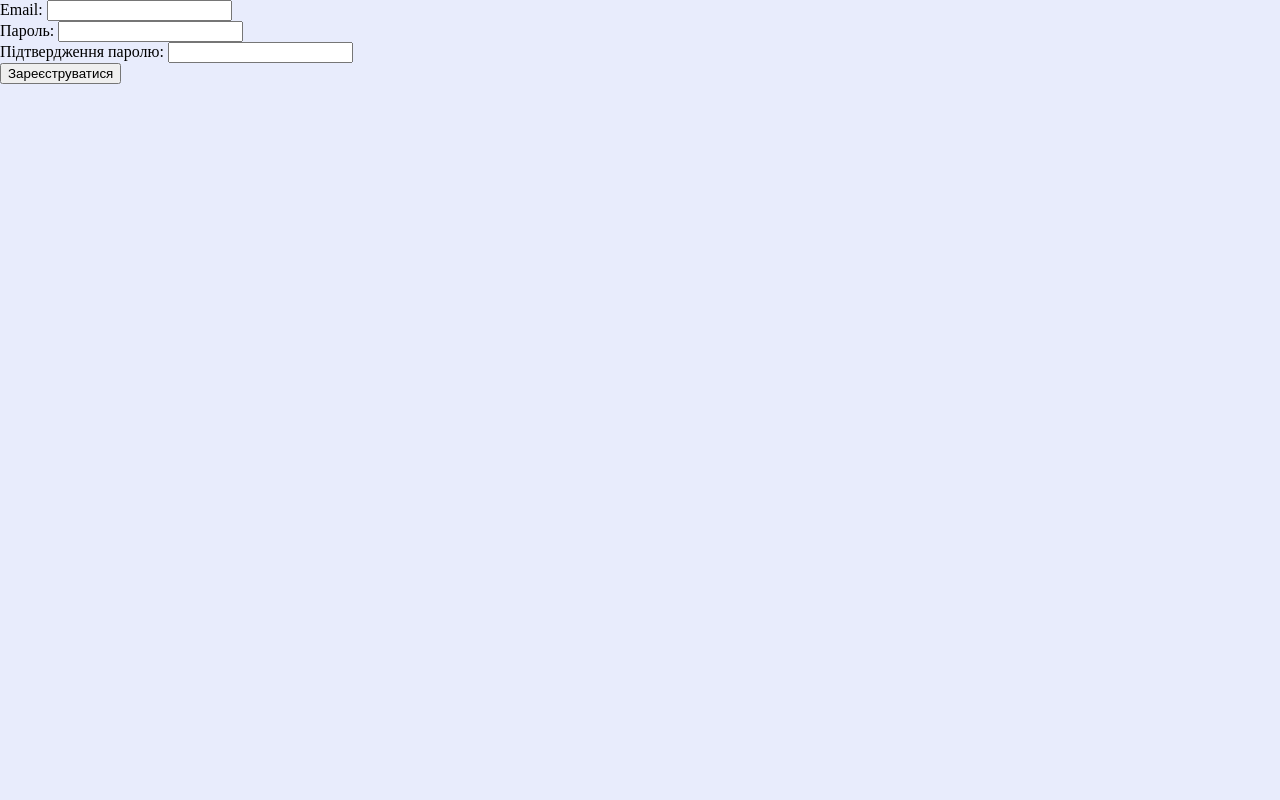
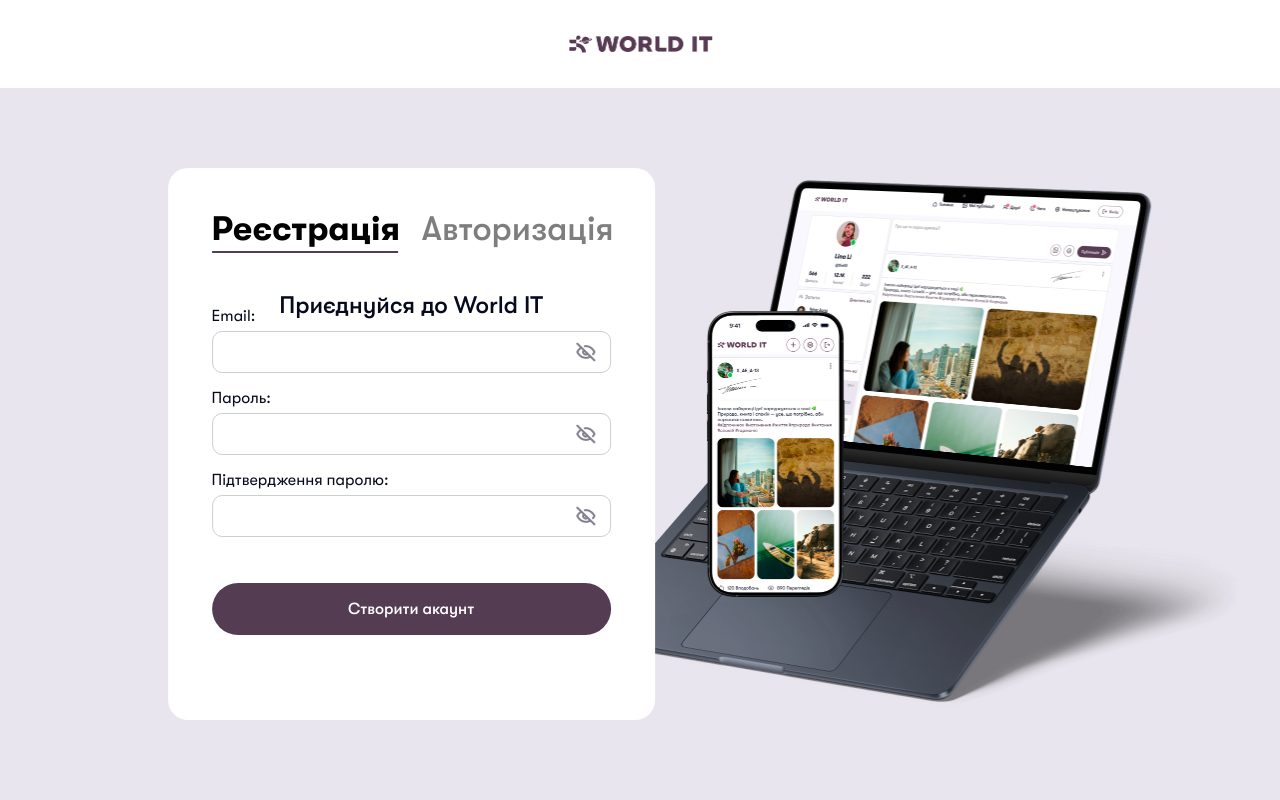
Before and after one commit to Nikita-Hodovanyj/Social_Media, a Django app: page /login/reg/ in a window 1280 px wide. Run offline with Django 5.2, Linux system fonts and the light colour scheme; some web fonts are replaced.

Commit message:
do css registration and logout

```diff
--- /dev/null
+++ b/login/static/css/reg.css
@@ -0,0 +1,217 @@
+.header-reg {
+    display: flex;
+    box-sizing: border-box;
+    height: 88px;
+    align-items: center;
+    background-color: white;
+    justify-content: center;
+    padding: 24px 80px;
+    width: 100%;
+}
+
+.main {
+    display: flex;
+    align-items: center;
+    justify-content: center;
+    width: 100%;
+    position: relative;
+    min-height: calc(100vh - 88px);
+}
+
+body {
+    margin: 0;
+    padding: 0;
+    width: 100vw;
+    min-height: 100vh;
+    box-sizing: border-box;
+    background-color: #E9E5EE;
+    display: flex;
+    flex-direction: column;
+    align-items: center;
+    overflow-x: hidden;
+}
+
+.header-reg img {
+    width: 145px;
+    height: 18px;
+}
+
+.background {
+    width: 679.30px;
+    height: 527.10px;
+    position: absolute;
+    right: 50%;
+    transform: translateX(19%);
+    margin-right: -487px;
+    z-index: 1;
+}
+
+.background img {
+    width: 679.30px;
+    height: 527.10px;
+}
+
+.registr {
+    box-sizing: border-box;
+    width: 487px;
+    height: 552px;
+    border-radius: 20px;
+    padding: 44px;
+    gap: 36px;
+    background-color: white;
+    z-index: 2;
+    position: relative;
+    transform: translatex(-47%);
+
+}
+
+.choice{
+    display: flex;
+    justify-content: space-between;
+
+
+    width: 399px;
+    height: 47px;
+    gap: 24px;
+
+}
+.choice-reg{
+    width: 186;
+    height: 47;
+    gap: 8px;
+
+}
+.text-reg{
+
+    display: flex;
+    font-family: GT Walsheim Pro;
+    font-weight: 700;
+    font-size: 34px;
+    line-height: 100%;
+    letter-spacing: -1%;
+    text-align: center;
+    border-bottom: 2px solid #543C52;
+    padding-bottom: 5px;
+
+}
+.choice-auth{
+    width: 189px;
+    height: 33px;
+    gap: 8px;
+    opacity: 0.5;
+
+
+}
+.text-auth{
+    display: flex;
+    font-family: GT Walsheim Pro;
+    font-weight: 500;
+    font-size: 34px;
+    line-height: 100%;
+    letter-spacing: -1%;
+    text-align: center;
+
+}
+.text-join{
+
+    color: #070A1C;
+    padding: 34px;
+
+    font-family: GT Walsheim Pro;
+    font-weight: 500;
+    font-size: 24px;
+    line-height: 100%;
+    letter-spacing: -1%;
+    text-align: center;
+
+}
+form{
+    display: flex;
+    flex-direction: column;
+    margin-top: 5px;
+
+    align-items: center;
+    justify-content: center;
+    width: 399px;
+    height: 230px;
+    gap: 16px;
+    box-sizing: border-box;
+
+}
+
+.form-div input[type="email"],
+.form-div input[type="password"],
+.form-div input[type="text"] {
+    display: flex;
+    width: 399px;
+    height: 42px;
+
+    border: 1px solid #CDCED2;
+    border-radius: 10px;
+    gap: 10px;
+    padding-top: 10px;
+    padding-right: 16px;
+    padding-bottom: 10px;
+    padding-left: 16px;
+    border-width: 1px;
+
+}
+
+.input{
+    display: flex;
+    align-items: center;
+
+}
+label {
+    font-family: GT Walsheim Pro;
+    display: block;
+    margin-bottom: 6px;
+    font-size: 14px;
+    color: #070A1C;
+    display: flex;
+    font-weight: 400;
+    font-size: 16px;
+}
+.button{
+    display: flex;
+    width: 399;
+    height: 52;
+    border-radius: 1234px;
+    margin-top: 30px;
+    gap: 8px;
+    padding-top: 16px;
+    padding-right: 24px;
+    padding-bottom: 16px;
+    background-color: #543C52;
+    padding-left: 24px;
+    color: white;
+    align-items: center;
+    justify-content: center;
+    font-family: GT Walsheim Pro;
+    font-weight: 500;
+    font-size: 16px;
+
+    line-height: 20px;
+    letter-spacing: -0.6%;
+
+
+}
+.input-eye{
+    position: relative;
+    align-items: center;
+    justify-content: center;
+    width: 399px;
+    /* padding: 6px; */
+    height: 66px;
+    gap: 6px;
+
+}
+
+.eye{
+    position: absolute;
+    right: 15px;
+    top: 53%;
+
+    height: 20;
+
+}
--- a/login/templates/registration.html
+++ b/login/templates/registration.html
@@ -1,20 +1,51 @@
 {% extends 'base.html' %}
+{% load static %}
 
 {% block title %}
    Реєстрація
 {% endblock %}
 
+{% block link %}
+   <link rel="stylesheet" href="{% static 'css/reg.css' %}">
+
+{% endblock %}
+
 
 {% block content %}
+   <header class="header-reg" >
+      <div class="logo">
+         <h1><img src="{% static 'images/logo.png' %}" alt=""> </h1>
+      </div>
+   </header>
+   <div class="main" >
+
+      <div class="registr" >
+         <div class="a" >
+
+            <div class="choice" >
+               <div class="choice-reg" >
+                  <p class="text-reg" >Реєстрація</p>
+               </div>
+               <div class="choice-auth" >
+                  <p class="text-auth">Авторизація</p>
+               </div>
+            </div>
+            <p class="text-join" >Приєднуйся до World IT</p>
+            <div class="form-div" >
                <form method="post">
                   {% csrf_token %}
 
                   {% for field in form %}
                      {% if field.name != 'confirm_code' %}
-               <p>
+                     <div class="input" >
+                        <p class="input-eye" >
                            {{ field.label_tag }}
                            {{ field }}
+
+                              <img class="eye" src="{% static 'images/eye2.png' %}" alt="">
+
                         </p>
+                     </div>
                      {% endif %}
                   {% endfor %}
 
@@ -24,10 +55,14 @@
                         {{ form.confirm_code }}
                      </p>
                   {% endif %}
+                  <button class="button" type="submit">Створити акаунт</button>
+               </form>
+            </div>
+
+         </div>
+      </div>
+      <img  class="background" src="{% static 'images/pc.png' %}" alt="">
+   </div>
 
 
-
-
-        <button type="submit">Зареєструватися</button>
-   </form>
 {% endblock %}
```
Also changed, not shown: login/migrations/0001_initial.py, login/models.py (line endings or trailing spaces), login/static/css/registration.css (deleted), login/static/images/eye2.png (added), login/static/images/pc.png (added). Lines whose indentation alone changed are shown as unchanged.
